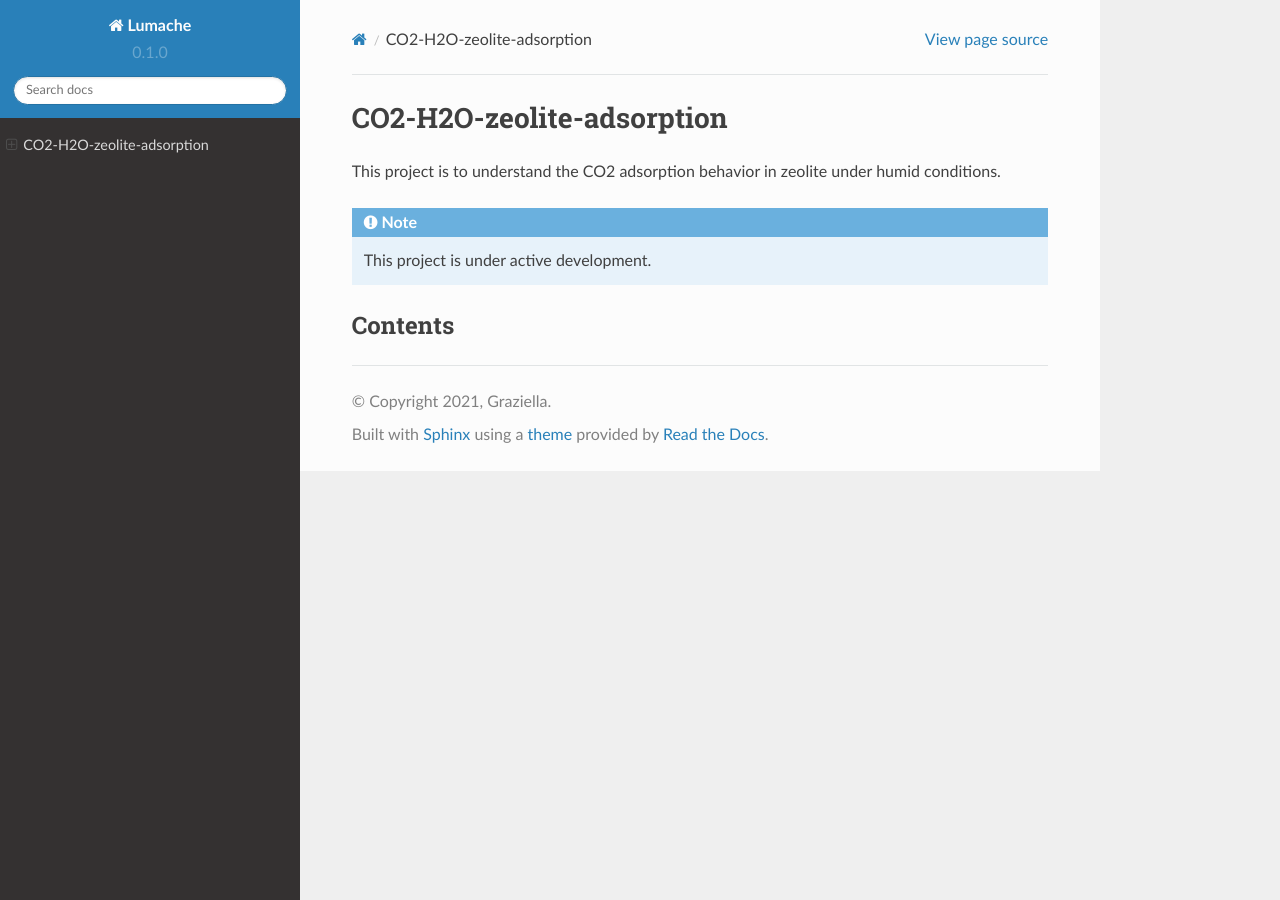
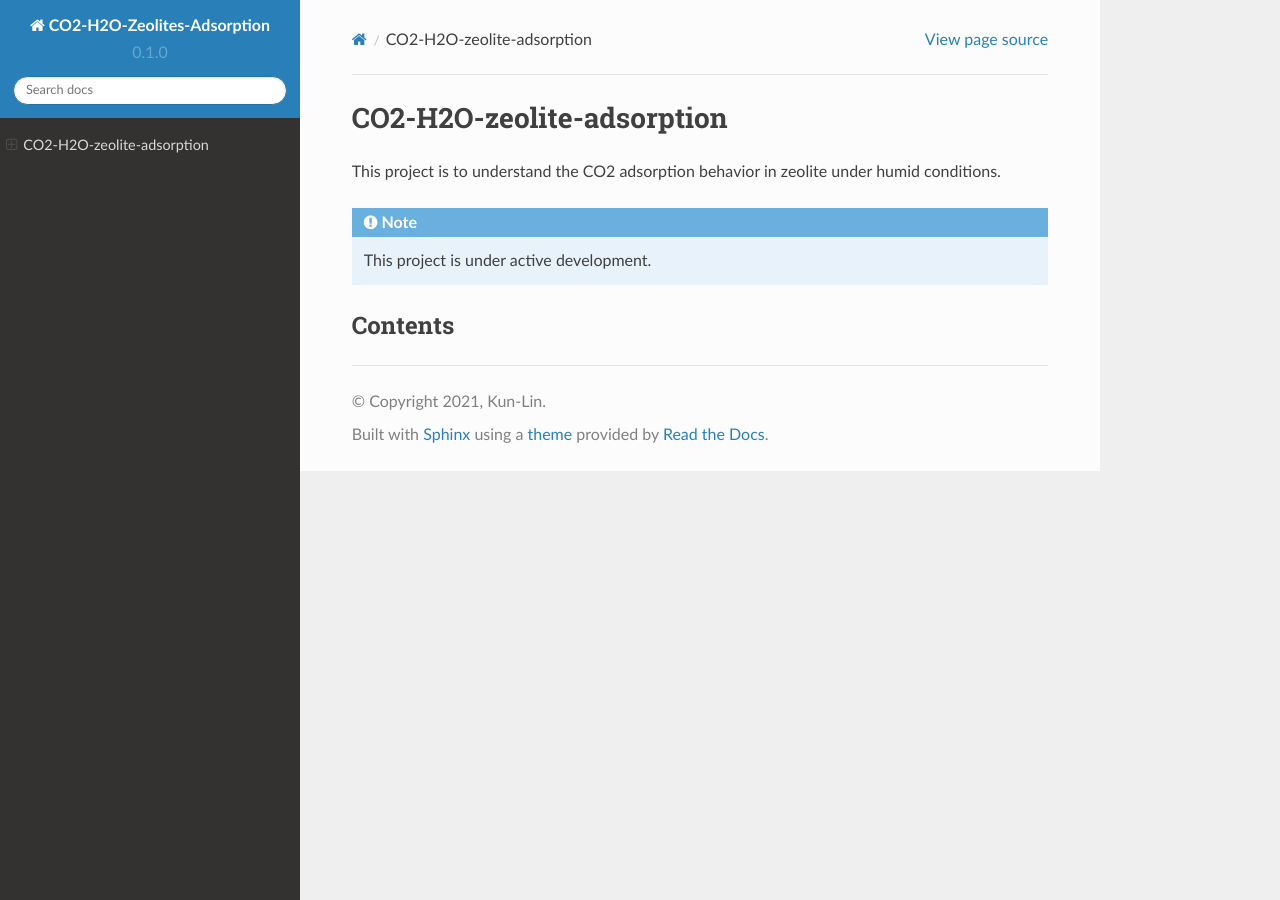
Before and after one commit to calvin1126/CO2_H2O_zeolite_adsorption, a Sphinx documentation site: the page built from docs/source/index.rst, in a window 1280 px wide. Built offline with Sphinx 7.4.7 and the Read the Docs theme 2.0.0, drawn with Linux system fonts in a browser that asks for light colours; pages that are not in the unit, such as notebooks, are missing from menus.

Commit message:
Update conf.py

```diff
--- a/docs/source/conf.py
+++ b/docs/source/conf.py
@@ -2,9 +2,9 @@
 
 # -- Project information
 
-project = 'Lumache'
-copyright = '2021, Graziella'
-author = 'Graziella'
+project = 'CO2-H2O-Zeolites-Adsorption'
+copyright = '2021, Kun-Lin'
+author = 'Kun-Lin'
 
 release = '0.1'
 version = '0.1.0'
```
